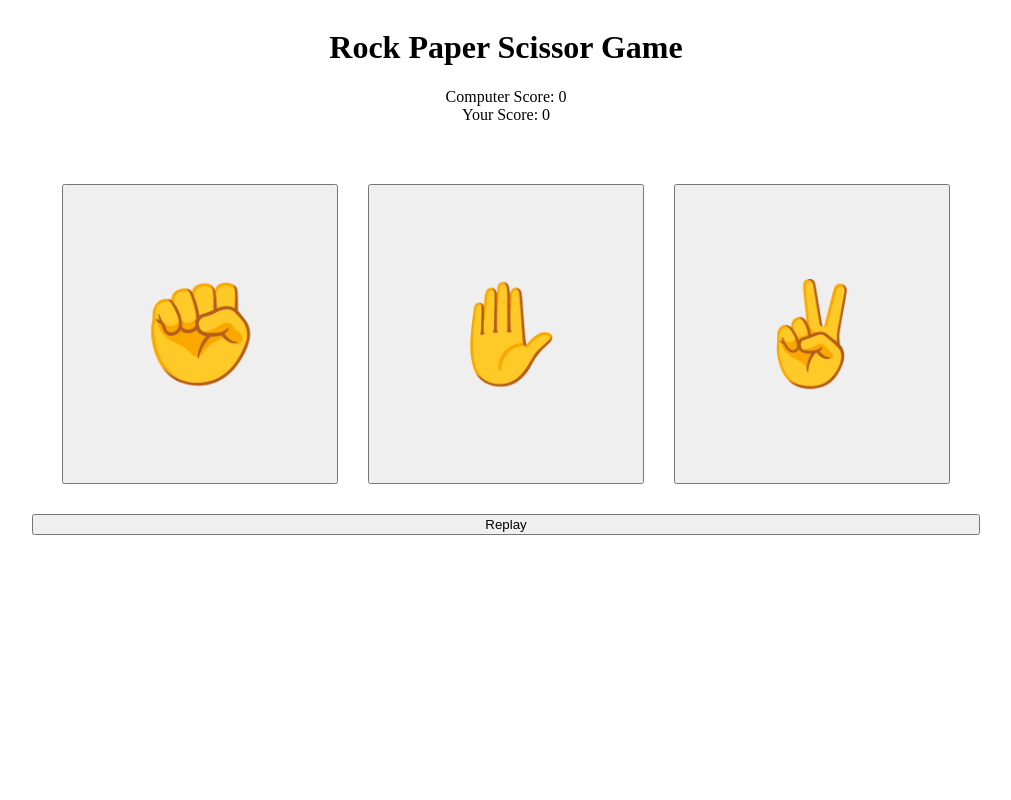
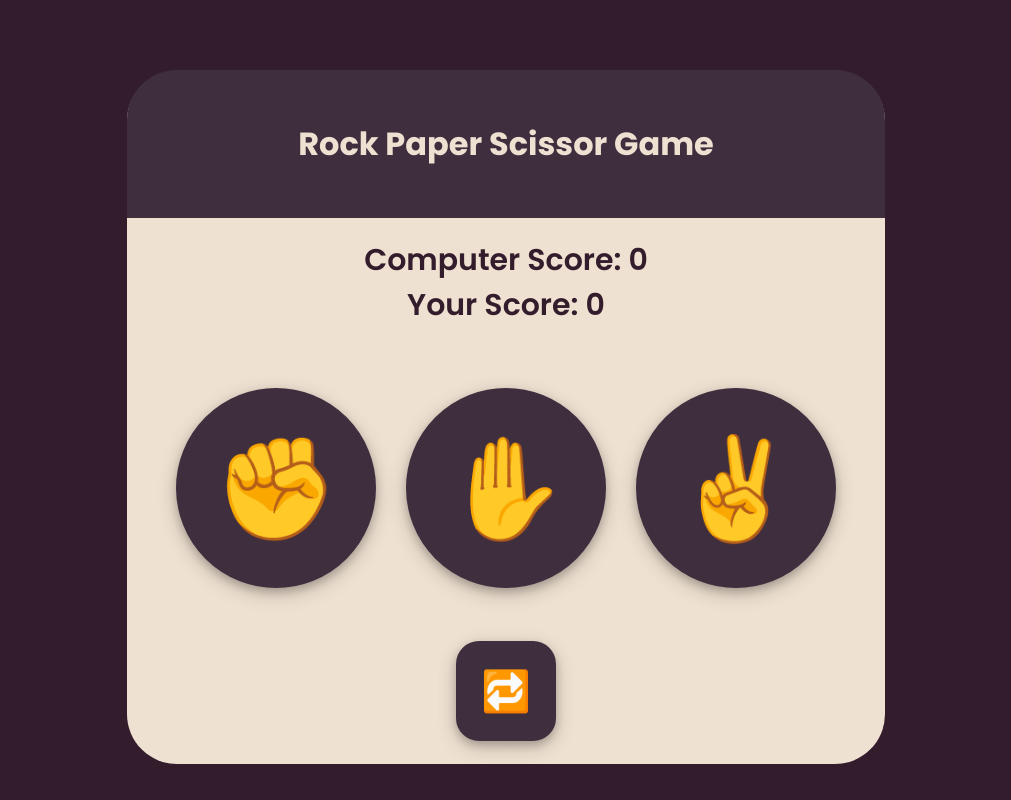
Before and after one commit to DaminkOoO/Rock-Paper-Scissors, a plain HTML site: page index.html in a window 1280 px wide. Shown: the whole page, without its empty margins (134-1145 px from the left). Drawn offline with Linux system fonts and the light colour scheme.

Commit message:
Added the replay button and some css

```diff
--- a/index.html
+++ b/index.html
@@ -12,7 +12,6 @@
         <div class="score-container">
             <span >Computer Score: <span id="computer-score"></span></span>
             <span >Your Score:  <span id="player-score"></span></span>
-
             <div class="result-container">
                 <span class='result-span'>Result: </span>
                 <span id="result"></span>
@@ -24,7 +23,7 @@
             <button id="scissors" class="choice">✌</button>
         </div>
 
-        <button id="replay">Replay</button>
+        <button id="replay">🔁</button>
     </div>
     <script src="script.js">
     </script>
--- a/script.js
+++ b/script.js
@@ -31,6 +31,22 @@ const playRound = (computerChoice, playerChoice) => {
     }
 }
 
+const reRenderResultComponent = () => {
+        let resultContainerDOM = document.querySelector(".result-container");
+        resultContainerDOM.remove();
+        let resultContainer = document.createElement("div");
+        resultContainer.classList.add("result-container");
+        let span = document.createElement("span");
+        span.classList.add("result-span");
+        resultContainer.appendChild(span);
+        let resultSpan = document.createElement("span");resultSpan.setAttribute('id', 'result');
+        resultContainer.appendChild(resultSpan);
+        document.querySelector(".score-container").appendChild(resultContainer);
+        span.textContent = "Result: ";
+        resultSpan.textContent = ""
+
+        resultContainerDOM.remove();
+    }
 
 
 let scoreP = 0;
@@ -43,6 +59,7 @@ const setScore = () => {
 }
 
 window.onload = () => {
+
     setScore();
 }
 
@@ -56,17 +73,15 @@ const getWinner = (str) => {
 }
 
 
-
+const result = document.querySelector('#result');
 const buttons = document.querySelectorAll('.choice');
 let roundPlayed;
 buttons.forEach((button) => {
     button.addEventListener('click', () => {
-        const result = document.querySelector('#result');
-        console.log(scoreC);
         if (scoreC < 5 && scoreP < 5) {
             const resultContainer = document.querySelector(".result-container");
             roundPlayed = playRound(getComputerChoise(), button.id);
-            result.textContent = roundPlayed;
+            document.getElementById("result").textContent = roundPlayed;
             resultContainer.style.cssText = "display:inline;"
             if (getWinner(roundPlayed) === 'c') {
 
@@ -74,14 +89,14 @@ buttons.forEach((button) => {
                 setScore();
                 if (scoreC === 5) {
 
-                    result.parentNode.textContent = "You LOST!<span id='result'></span>";
+                    resultContainer.textContent = "You LOST!";
                 }
             } else {
                 if (getWinner(roundPlayed) === 'p') {
                     scoreP++;
                     setScore();
                     if (scoreP === 5) {
-                        result.parentNode.innerHTML = "You WIN!<span id='result'></span>";
+                        resultContainer.textContent = "You WIN!";
                     }
                 }
 
@@ -94,5 +109,5 @@ buttons.forEach((button) => {
 document.querySelector("#replay").addEventListener('click', () => {
     scoreC = 0, scoreP = 0;
     setScore();
-    document.querySelector(".result-container").style.cssText = "display:none;";
+    reRenderResultComponent();
 });
--- a/style.css
+++ b/style.css
@@ -1,19 +1,54 @@
+
+@import url('https://fonts.googleapis.com/css2?family=Poppins:ital,wght@0,100;0,200;0,300;0,400;0,500;0,600;0,700;0,800;0,900;1,100;1,200;1,300;1,400;1,500;1,600;1,700;1,800;1,900&family=Roboto:ital,wght@1,100&display=swap');
+*{
+    font-family: 'Poppins', sans-serif;
+}
+h1{
+    padding:50px;
+    margin:-1px 0 20px;
+    background-color: #3F2E3E;
+    color:#EFE1D1;
+    border-top-left-radius: 50px;
+    border-top-right-radius: 50px;
+}
 body{
+    background-color: #331D2C;
     display: flex;
-      align-items: center;
-  justify-content: center;
+    align-items: center;
+    justify-content: center;
+    color:#331D2C;
+
+}
+button{
+    display: block;
+    background-color: #3F2E3E;
+    border: none;
+    box-shadow: 0 4px 8px 0 rgba(0, 0, 0, 0.2), 0 6px 20px 0 rgba(0, 0, 0, 0.19);
+    border: 5px solid #3F2E3E;
+    transition: all  .2s ease;
+}
+
+button:hover{
+    cursor: pointer;
+
+    background-color:#EFE1D1 ;
 }
 .container{
+    margin-top: 5%;
+    background-color:#EFE1D1 ;
     display: flex;
     flex-direction: column;
     text-align: center;
-    width: 75%;
-
+    width: 60%;
+    border-radius: 50px;
+    align-content: center;
 }
 .score-container{
     display: flex;
     flex-direction: column;
     margin-bottom: 30px;
+    font-weight: 600;
+    font-size: 30px;
 }
 .result-container{
     display: none;
@@ -27,8 +62,28 @@ body{
     gap: 30px;
 }
 .choices button{
-    width: 300px;
-    height: 300px;
+    width: 200px;
+    height: 200px;
     font-size: 100px;
+    border-radius: 50%;
+}
+#replay{
+    display: block;
+    height: 100px;
+    width: 100px;
+    background-color: #3F2E3E;
+    margin:3% auto 3% auto;
+    border-radius: 23px;
+    font-size: 40px;
+    color:#EFE1D1;
+    border: 5px solid #3F2E3E;
+    transition: all  .5s ease;
+
+
 
 }
+#replay:hover{
+    cursor: pointer;
+    color:#3F2E3E;
+    background-color:#EFE1D1 ;
+}
```
